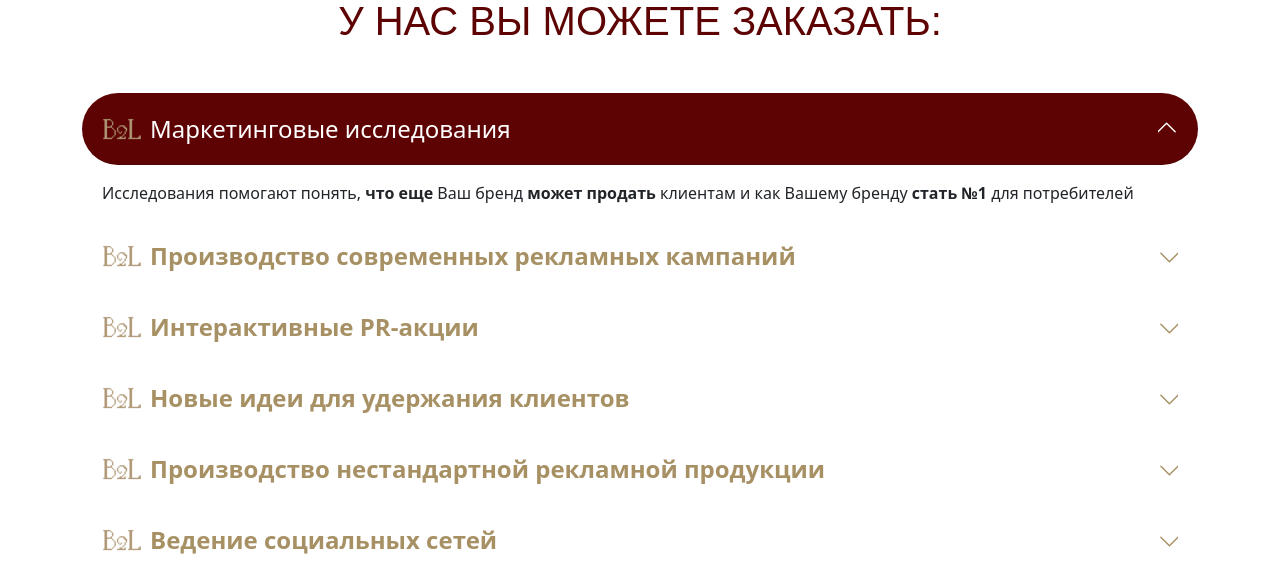
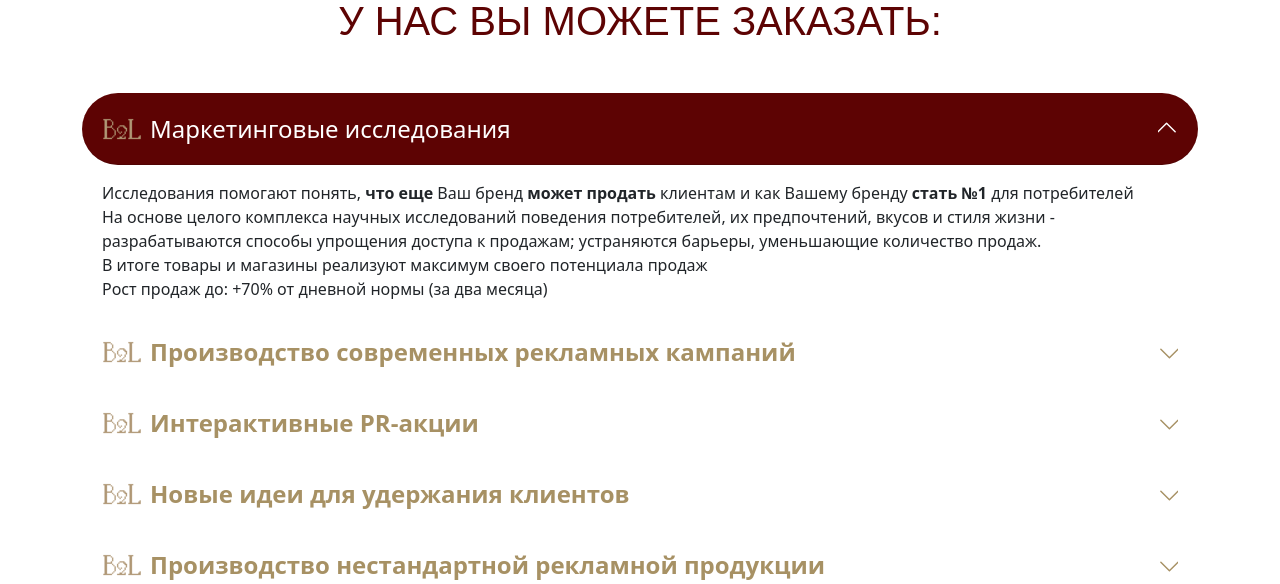
Before and after one commit to veter-v/B2L, a FastAPI app: page / in a window 1280 px wide. Shown: the part 1561-2145 px from the top of the page. Run offline with FastAPI, Linux system fonts and the light colour scheme.

Commit message:
added new text to accordeon

```diff
--- a/templates/index.html
+++ b/templates/index.html
@@ -8,6 +8,7 @@
     <link rel="stylesheet" href="../static/css/bootstrap-icons.css">
     <link rel="icon" href="../static/img/icon.ico" type="image/x-icon">
     <link rel="stylesheet" href="../static/css/fontello.css">
+    <!-- https://github.com/veter-v/B2L.git -->
     <title>Brands to Life</title>
 </head>
 
@@ -77,7 +78,10 @@
                              aria-labelledby="heading_1" data-bs-parent="#accordion_1">
                             <div class="accordion-body">
                                 Исследования помогают понять, <b>что еще</b> Ваш бренд <b>может продать</b> клиентам и
-                                как Вашему бренду <b>стать №1</b> для потребителей
+                                как Вашему бренду <b>стать №1</b> для потребителей<br>
+                                На основе целого комплекса научных исследований поведения потребителей, их предпочтений, вкусов и стиля жизни - разрабатываются способы упрощения доступа к продажам; устраняются барьеры, уменьшающие количество продаж.<br>
+                                В итоге товары и магазины реализуют максимум своего потенциала продаж<br>
+                                Рост продаж до: +70% от дневной нормы (за два месяца)
                             </div>
                         </div>
                     </div>
@@ -95,7 +99,9 @@
                              aria-labelledby="heading-2" data-bs-parent="#accordion_1">
                             <div class="accordion-body">
                                 Берем на себя <b>производство всего необходимого</b> для рекламных кампаний: от
-                                стратегий и поиска партнеров, до производства буклетов и BTL-рекламы
+                                стратегий и поиска партнеров, до производства буклетов и BTL-рекламы<br>
+                                Сегодня развиваются новые виды рекламы, такие как: реклама на воздушных шарах, голограммы (объемные изображения), включение бренда в сюжетную линию видео, клипа или фильма, реклама у блогеров или крупных страничках в социальных сетях<br>
+                                Рост продаж до: +90% от месячной нормы
                             </div>
                         </div>
                     </div>
@@ -113,7 +119,10 @@
                              aria-labelledby="heading-3" data-bs-parent="#accordion_1">
                             <div class="accordion-body">
                                 PR-акции, <b>не бьющие в глаза рекламой</b>. Они привлекают внимание клиентов к Вашему
-                                бренду через игры, мастер-классы, общение
+                                бренду через игры, мастер-классы, общение<br>
+                                Акции, основанные на общений, игре, увлечении клиента. Ваш бренд будет ассоциироваться у клиента с положительными эмоциями, привлечет больше внимания и лучше запомнится: игровая реклама, яркие перфомансы, квесты, развлекательный контент и наша новинка - "живая реклама" (участие актеров и аниматоров в рекламе на улице)<br>
+                                Рост продаж до: +30% от дневной нормы в первый день<br>
+                                +50% в среднесрочной перспективе
                             </div>
                         </div>
                     </div>
@@ -131,7 +140,9 @@
                              aria-labelledby="heading-4" data-bs-parent="#accordion_1">
                             <div class="accordion-body">
                                 Разработка идей, повышающих <b>лояльность</b> имеющихся клиентов. Клиенты возвращаются и
-                                <b>покупают снова и снова</b>
+                                <b>покупают снова и снова</b><br>
+                                Идеи носят не спонтанный, а научный характер. Они основаны на исследованиях, проведенных лучшими учеными Европы и США, а также на исследованиях Вашего бренда и продукции<br>
+                                Рост продаж до: +50% в среднесрочной перспективе
                             </div>
                         </div>
                     </div>
@@ -149,7 +160,8 @@
                              aria-labelledby="heading-5" data-bs-parent="#accordion_1">
                             <div class="accordion-body">
                                 <b>Реклама тоже может быть интересной.</b> Разрабатываем рекламу, которую клиент <b>захочет
-                                унести с собой</b>: воздушные шары, кепки, самолетики, магниты, браслеты
+                                унести с собой</b>: воздушные шары, кепки, самолетики, магниты, браслеты<br>
+                                Услуги по производству самой креативной рекламной продукции для Ваших рекламных кампаний мы также берем на себя, Вам ничего не нужно будет искать, заказывать, забирать
                             </div>
                         </div>
                     </div>
@@ -167,7 +179,9 @@
                              aria-labelledby="heading-6" data-bs-parent="#accordion_1">
                             <div class="accordion-body">
                                 Обеспечиваем <b>присутствие Вашего бренда</b> во всех желаемых социальных сетях. От
-                                Вконтакте до TikTok, от Telegram до Pinterest
+                                Вконтакте до TikTok, от Telegram до Pinterest<br>
+                                Ведение социальных сетей осуществляется по всем современным требованиям красивых и продающих аккаунтов. Публикации каждый день, общение с клиентами, ответы на вопросы и сбор обратной связи<br>
+                                Рост продаж до: +50% от месячной нормы
                             </div>
                         </div>
                     </div>
@@ -184,8 +198,10 @@
                         <div id="collapse_7" class="accordion-collapse collapse"
                              aria-labelledby="heading-7" data-bs-parent="#accordion_1">
                             <div class="accordion-body">
-                                Создаем <b>мощный и любимый</b> потребителями <b>бренд</b> со всеми атрибутами:
-                                запоминающееся название, логотип (в двух гаммах), слоганы, стратегия подачи
+                                Создаем <b>мощный и любимый</b> потребителями <b>бренд</b> со всеми атрибутами: запоминающееся название, логотип (в двух гаммах), слоганы, стратегия подачи<br>
+                                "Как Вы судно назовете, так оно и поплывет" - правило, работающее и с брендами тоже. Именно название, логотип и цвет - это первое, с чем встречается клиент при покупке. Бренд может либо отпугнут от покупки, либо простимулировать к ней.<br>
+                                Рост охвата аудитории до: +50%<br>
+                                Рост продаж до: +70% от месячной нормы
                             </div>
                         </div>
                     </div>
```
